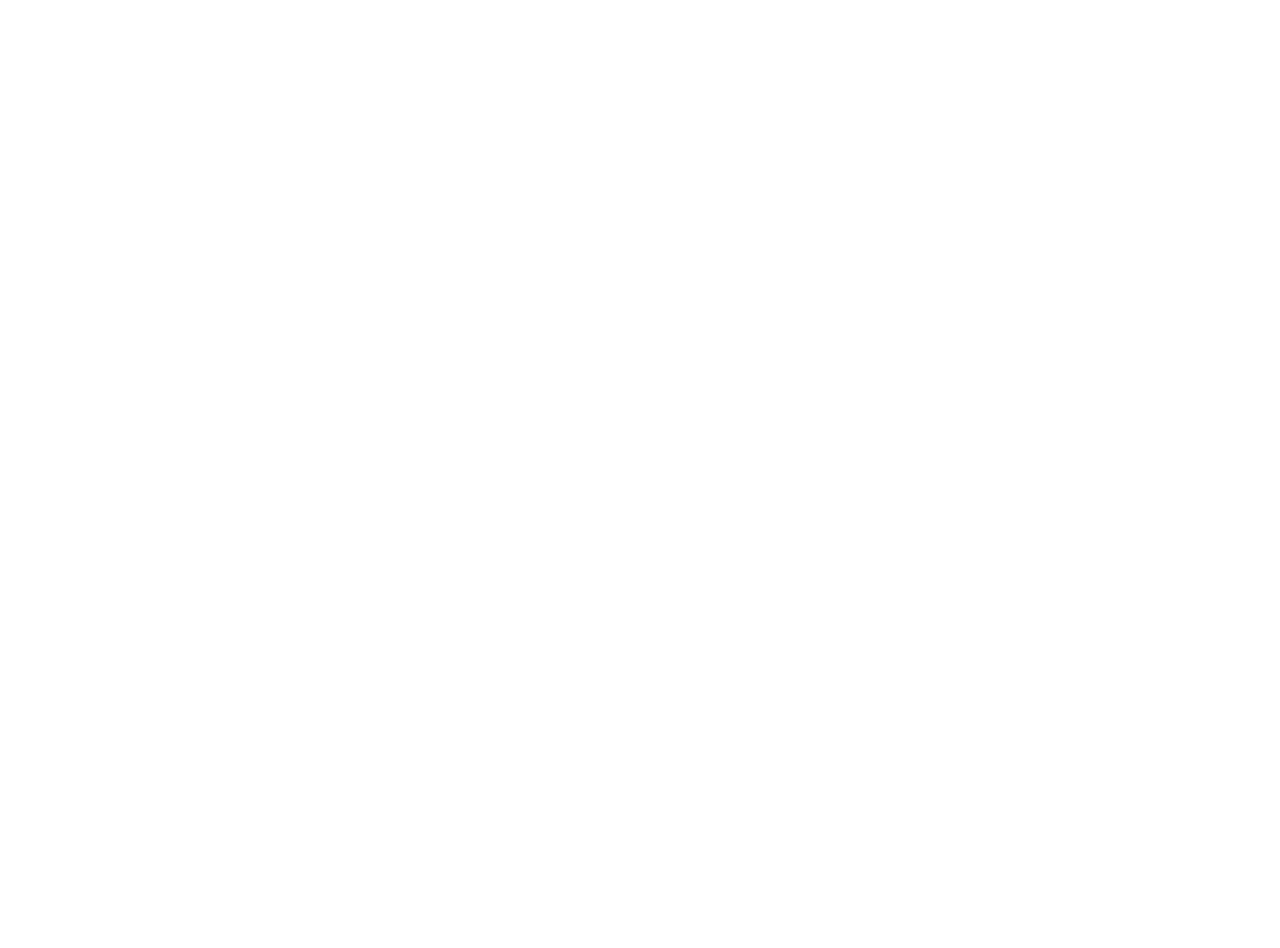
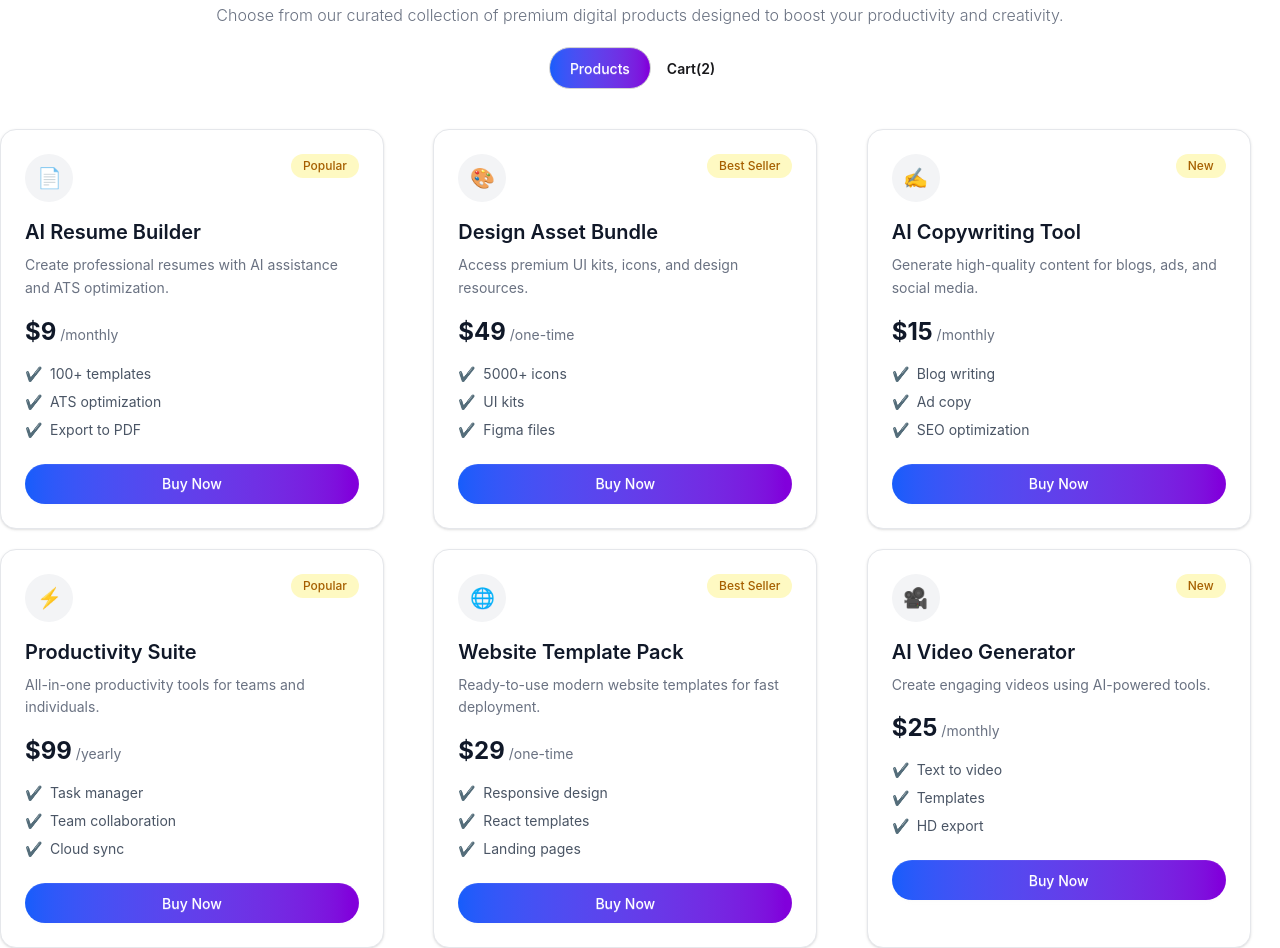
Before and after one commit to khandker-shathil/p-hero-a6, a React (Vite) app: page / in a window 1280 px wide. Shown: the part 1180-2128 px from the top of the page. Before the commit the page ends 1035 px from the top, so only its background shows below. Built offline with nearby package versions, Linux system fonts and the light colour scheme.

Commit message:
Products Functionality Added

```diff
--- a/public/data.json
+++ b/public/data.json
@@ -0,0 +1,68 @@
+[
+  {
+    "id": 1,
+    "name": "AI Resume Builder",
+    "description": "Create professional resumes with AI assistance and ATS optimization.",
+    "price": 9,
+    "period": "monthly",
+    "tag": "Popular",
+    "tagType": "popular",
+    "features": ["100+ templates", "ATS optimization", "Export to PDF"],
+    "icon": "📄"
+  },
+  {
+    "id": 2,
+    "name": "Design Asset Bundle",
+    "description": "Access premium UI kits, icons, and design resources.",
+    "price": 49,
+    "period": "one-time",
+    "tag": "Best Seller",
+    "tagType": "best-seller",
+    "features": ["5000+ icons", "UI kits", "Figma files"],
+    "icon": "🎨"
+  },
+  {
+    "id": 3,
+    "name": "AI Copywriting Tool",
+    "description": "Generate high-quality content for blogs, ads, and social media.",
+    "price": 15,
+    "period": "monthly",
+    "tag": "New",
+    "tagType": "new",
+    "features": ["Blog writing", "Ad copy", "SEO optimization"],
+    "icon": "✍️"
+  },
+  {
+    "id": 4,
+    "name": "Productivity Suite",
+    "description": "All-in-one productivity tools for teams and individuals.",
+    "price": 99,
+    "period": "yearly",
+    "tag": "Popular",
+    "tagType": "popular",
+    "features": ["Task manager", "Team collaboration", "Cloud sync"],
+    "icon": "⚡"
+  },
+  {
+    "id": 5,
+    "name": "Website Template Pack",
+    "description": "Ready-to-use modern website templates for fast deployment.",
+    "price": 29,
+    "period": "one-time",
+    "tag": "Best Seller",
+    "tagType": "best-seller",
+    "features": ["Responsive design", "React templates", "Landing pages"],
+    "icon": "🌐"
+  },
+  {
+    "id": 6,
+    "name": "AI Video Generator",
+    "description": "Create engaging videos using AI-powered tools.",
+    "price": 25,
+    "period": "monthly",
+    "tag": "New",
+    "tagType": "new",
+    "features": ["Text to video", "Templates", "HD export"],
+    "icon": "🎥"
+  }
+]
--- a/src/App.jsx
+++ b/src/App.jsx
@@ -3,17 +3,25 @@
 import './App.css'
 import Banner from './components/hero/Banner'
 import Stats from './components/stats/Stats'
+import Products from './components/products/Products'
+import { Suspense } from 'react'
 
+const fetchData = async() => {
+  const fethD = await fetch('/data.json')
+  return fethD.json();
+}
 function App() {
-
+const fetchProducts = fetchData();
   return (
     <>
     <NavBar></NavBar>
     <hr/>
     <Banner></Banner>
     <Stats></Stats>
-      <ToastContainer>
-      </ToastContainer>
+    <Suspense fallback={<span className="loading loading-bars loading-xl"></span>}>
+      <Products fetchProducts={fetchProducts}></Products>
+    </Suspense>
+    <ToastContainer></ToastContainer>
     </>
   )
 }
--- /dev/null
+++ b/src/components/products/Products.jsx
@@ -0,0 +1,35 @@
+import React, { use, useState } from 'react';
+import Product from './product/Product';
+
+const Products = ({fetchProducts}) => {
+    const promisedData = use(fetchProducts)
+    const [addtoCart, setaddtoCart] = useState([]);
+    const [filterButton, setfilterButton] = useState('products')
+    const showCart = () => {
+        addtoCart.map(a=>{
+            console.log(a.name);
+        })
+    }
+    return (
+        <div className='container gap-5 mx-auto mt-20'>
+            <div className='flex flex-col justify-center items-center my-10 gap-5'>
+                <h1 className='font-extrabold text-5xl'>Premium Digital Tools</h1>
+                <p className='font-light text-gray-500'>Choose from our curated collection of premium digital products designed to boost your productivity and creativity.</p>
+                <div>
+                    <button className='btn btn-active bg-linear-to-r  from-blue-600 to-purple-700 rounded-full text-white font-medium p-5'>Products</button>
+                    <button onClick={() => {showCart()}} className='btn btn-outline rounded-full border-0'>Cart(2)</button>
+                </div>
+            </div>
+            <div className='grid grid-cols-3 gap-5 mx-auto mt-5'>
+            {
+                promisedData.map(p => (
+                <Product p={p} addtoCart={addtoCart} setaddtoCart={setaddtoCart} filterButton={filterButton} setfilterButton={setfilterButton}></Product>
+                ))
+            }
+            </div>
+        </div>
+    )
+
+};
+
+export default Products;
--- /dev/null
+++ b/src/components/products/product/Product.jsx
@@ -0,0 +1,46 @@
+import { useState } from 'react';
+import { toast } from 'react-toastify';
+const Product = ({p, addtoCart, setaddtoCart, filterButton, setfilterButton}) => {
+    const [btnChoose, setbtnChoose] = useState(false);
+    const handleProducts = () =>{
+        setaddtoCart([...addtoCart, p])
+        toast(`${p.icon } ${p.name} Added to Cart`)
+        console.log(addtoCart);
+        setbtnChoose(true)
+    }
+    return (
+    <div key={p.id} className="max-w-sm w-full rounded-2xl border border-gray-200 p-6 bg-white shadow-sm hover:shadow-md transition">
+        <div className="flex items-start justify-between mb-4">
+            <div className="w-12 h-12 flex items-center justify-center rounded-full bg-gray-100 text-xl">
+            {p.icon}
+            </div>
+            <span className="text-xs font-medium px-3 py-1 rounded-full bg-yellow-100 text-yellow-700">
+            {p.tag}
+            </span>
+        </div>
+        <h2 className="text-xl font-semibold text-gray-900 mb-2">
+            {p.name}
+        </h2>
+        <p className="text-gray-500 text-sm mb-4 leading-relaxed">
+            {p.description}
+        </p>
+        <div className="mb-4">
+            <span className="text-2xl font-bold text-gray-900">${p.price}</span>
+            <span className="text-gray-500 text-sm"> /{p.period}</span>
+        </div>
+        <ul className="space-y-2 mb-6">
+            {p.features.map((f,index)=>(
+                <li key={index} className="flex items-center gap-2 text-sm text-gray-600">
+            <span className="text-green-500">✔</span>
+            {f}
+            </li>
+            ))}
+        </ul>
+        <button onClick={() => {handleProducts()}} className="btn  w-full border-none rounded-full text-white font-medium bg-linear-to-r  from-blue-600 to-purple-700 hover:opacity-90 transition" disabled={btnChoose}>
+            Buy Now
+        </button>
+    </div>
+    );
+};
+
+export default Product;
--- a/src/components/stats/Stats.jsx
+++ b/src/components/stats/Stats.jsx
@@ -2,7 +2,7 @@
 
 const Stats = () => {
     return (
-        <div className='bg-linear-to-r from-blue-600 to-purple-700 flex p-20 justify-around items-center mt-15'>
+        <div className='bg-linear-to-r from-blue-600 to-purple-700 flex p-20 justify-around items-center mt-15 text-white'>
             <div>
                 <p className='font-bold text-6xl'>50K+</p>
                 <p className='font-light text-gray-300'>Active users</p>
```
Also changed, not shown: src/components/products/Cart.jsx (added).
